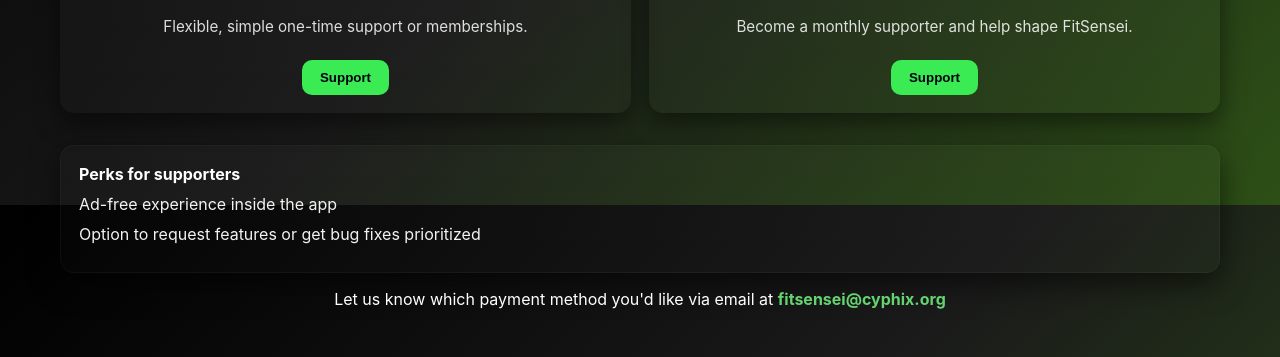
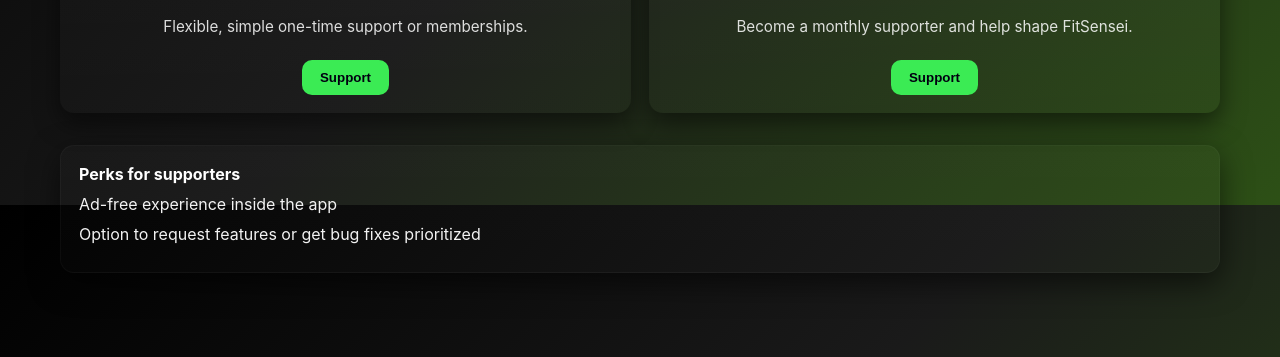
Before and after one commit to cypher-naman/cyphix, a plain HTML site: page donate.html in a window 1280 px wide. Shown: the part 595-952 px from the top of the page. Drawn offline with Linux system fonts and the light colour scheme.

Commit message:
removed donation suggestion email

```diff
--- a/donate.html
+++ b/donate.html
@@ -193,10 +193,10 @@
         </section>
 
         <!-- CONTACT NOTE -->
-        <section class="donation-contact">
+        <!-- <section class="donation-contact">
             Let us know which payment method you'd like via email at
             <span class="green-email">fitsensei@cyphix.org</span>
-        </section>
+        </section> -->
 
     </main>
 
```
